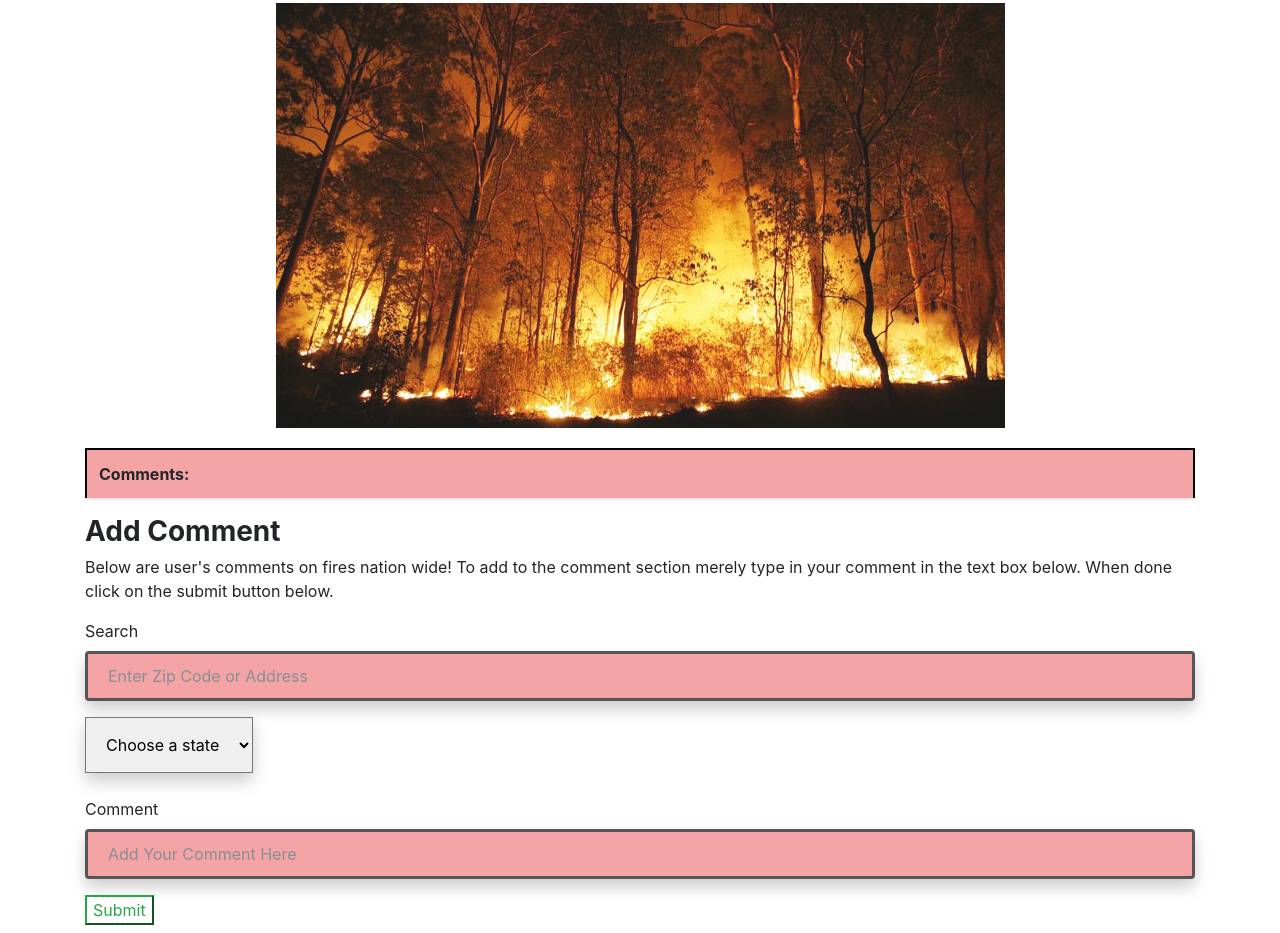
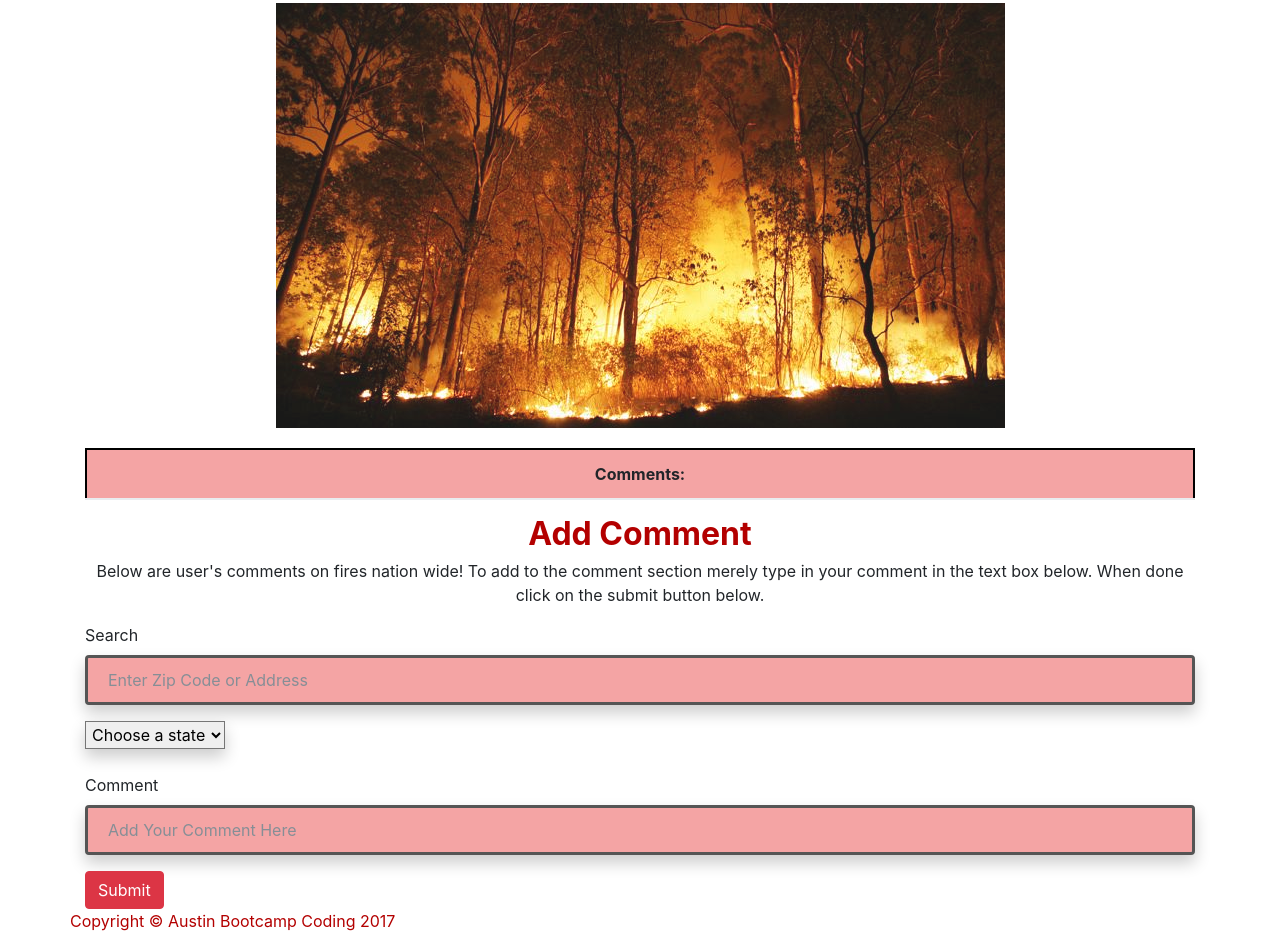
Before and after one commit to rh7723ahk/fireApp, a plain HTML site: page index.html in a window 1280 px wide. Shown: the part 177-1110 px from the top of the page. Drawn offline with nearby package versions, Linux system fonts and the light colour scheme; some packages are replaced by stand-ins of ours; no server answers.

Commit message:
added css

```diff
--- a/assets/css/style.css
+++ b/assets/css/style.css
@@ -28,18 +28,33 @@
 
 #selectState{
     box-shadow: 0px 8px 16px 0px rgba(0,0,0,0.2);
-    padding: 16px;
+    padding: 2px;
     font-size: 16px;
     cursor: pointer;
 }
 
+
 .table{
 	border: 2px solid black;
 	border-collapse: collapse;
-	text-align: left;
   background-color: #f4a4a4;
 }
 
-.tr {
-  text-align: : center;
+p{
+  text-align: center;
+
 }
+
+h1{
+  text-align: center;
+  color:#b30000;
+}
+
+h2{
+  text-align: center;
+  color:#b30000;
+}
+
+footer {
+  color:#b30000;
+}
--- a/index.html
+++ b/index.html
@@ -56,7 +56,7 @@
 
                 <thead>
                   <tr>
-                    <th>Comments:</th>
+                    <th style="text-align: center;">Comments:</th>
                   </tr>
                 </thead>
                 <tbody>
@@ -70,7 +70,7 @@
         <!-- Add comments -->
         <div class="panel panel-primary">
           <div class ="panel-heading">
-            <h3 id="searchAFire" class="panel-title"><strong>Add Comment</strong></h3>
+            <h2 id="searchAFire" class="panel-title"><strong>Add Comment</strong></h2>
             <p>Below are user's comments on fires nation wide! To add to the comment section merely type in your comment in the text box below. When done click on the submit button below. </p>
           </div>
           <div class="panel-body">
@@ -92,7 +92,7 @@
                   <label for="role-input">Comment</label>
                   <input class="form-control" id="commInput" type="text" placeholder="Add Your Comment Here">
                 </div>
-                <button class="userInput btn-outline-success my-2 my-sm-0" id="add-fire-btn" type="submit">Submit</button>
+                <button class="btn btn-danger" id="add-fire-btn" type="submit">Submit</button>
 
             </form>
 
@@ -111,4 +111,6 @@
   <script src="assets/javascript/mainApp.js"></script>
 
 </body>
+<br>
+<footer> Copyright &copy; Austin Bootcamp Coding 2017 </footer>
 </html>
```
